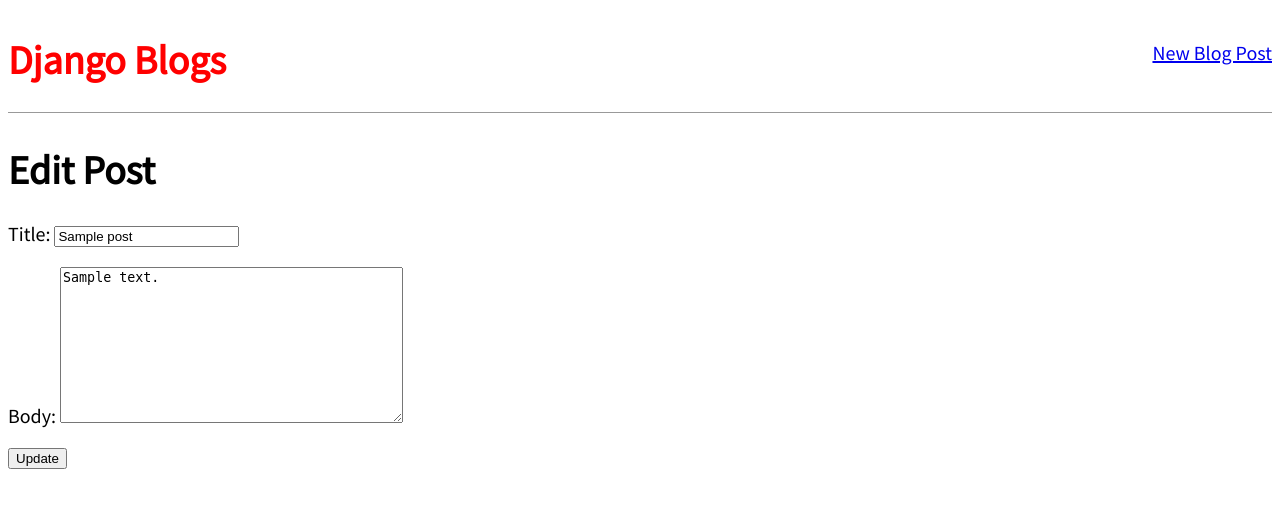
After one commit to Vsirotkin/blog, a Django app: page /post/1/edit in a window 1280 px wide. The commit adds this page. Shown: the top 508 px of the page. Run offline with Django 4.2, Linux system fonts and the light colour scheme; tables that the repository leaves empty hold one stand-in row (values such as "Sample post").

Commit message:
added update view

```diff
--- a/blog/templates/post_detail.html
+++ b/blog/templates/post_detail.html
@@ -4,8 +4,12 @@
 
 
 {% block content %}
+
     <div class="post-entry">
         <h2>{{ post.title }}</h2>
         <p>{{ object.body }}</p>
     </div>
+
+    <a href="{% url 'post_edit' post.pk %}"><h5>+ Edit Blog Post</h5</a>
+
 {% endblock content %}
--- /dev/null
+++ b/blog/templates/post_edit.html
@@ -0,0 +1,11 @@
+<!-- templates/post_edit.html -->
+
+{% extends 'base.html' %}
+
+{% block content %}
+    <h1>Edit Post</h1>
+    <form action="" method="post">{% csrf_token%}
+        {{ form.as_p }}
+        <input type="submit" value="Update">
+    </form>
+{% endblock content %}
--- a/blog/urls.py
+++ b/blog/urls.py
@@ -3,6 +3,7 @@
 
 
 urlpatterns = [
+    path('post/<int:pk>/edit', BlogUpdateView.as_view(), name='post_edit'),
     path('post/new', BlogCreateView.as_view(), name='post_new'),
     path('post/<int:pk>/', BlogDetailView.as_view(), name='post_detail'),
     path('', BlogListView.as_view(), name='home'),
--- a/blog/views.py
+++ b/blog/views.py
@@ -1,5 +1,5 @@
 from django.views.generic import ListView, DetailView
-from django.views.generic.edit import CreateView
+from django.views.generic.edit import CreateView, UpdateView
 from .models import *
 
 # Create your views here.
@@ -21,3 +21,12 @@
         'author',
         'body',
     ]
+
+
+class BlogUpdateView(UpdateView):
+    model = Post
+    template_name = 'post_edit.html'
+    fields = [
+        'title',
+        'body',
+    ]
```
